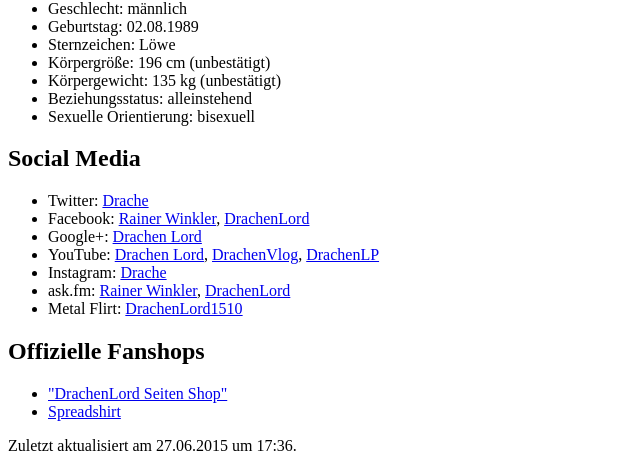
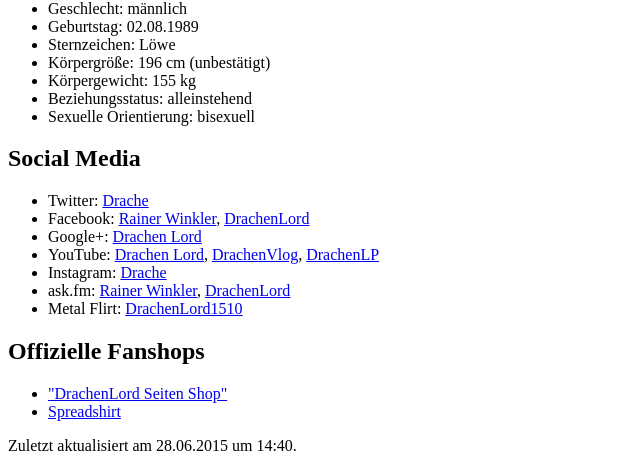
Before and after one commit to DrachenHub/drachenhub.github.io, a plain HTML site: page index.html in a window 1280 px wide. Shown: the part 657-1125 px from the top of the page, without its empty margins (0-640 px from the left). Drawn offline with Linux system fonts and the light colour scheme.

Commit message:
Körpergewicht aktualisiert

```diff
--- a/index.html
+++ b/index.html
@@ -36,7 +36,7 @@
           <li>Geburtstag: <time datetime="1989-08-02">02.08.1989</time></li>
           <li>Sternzeichen: Löwe</li>
           <li>Körpergröße: 196 cm (unbestätigt)</li>
-          <li>Körpergewicht: 135 kg (unbestätigt)</li>
+          <li>Körpergewicht: 155 kg</li>
           <li>Beziehungsstatus: alleinstehend</li>
           <li>Sexuelle Orientierung: bisexuell</li>
         </ul>
@@ -64,7 +64,7 @@
       </section>
 
       <footer>
-        <p>Zuletzt aktualisiert am <time datetime="2015-06-27T17:36+02:00">27.06.2015 um 17:36</time>.</p>
+        <p>Zuletzt aktualisiert am <time datetime="2015-06-28T14:40+02:00">28.06.2015 um 14:40</time>.</p>
       </footer>
     </body>
 </html>
```
